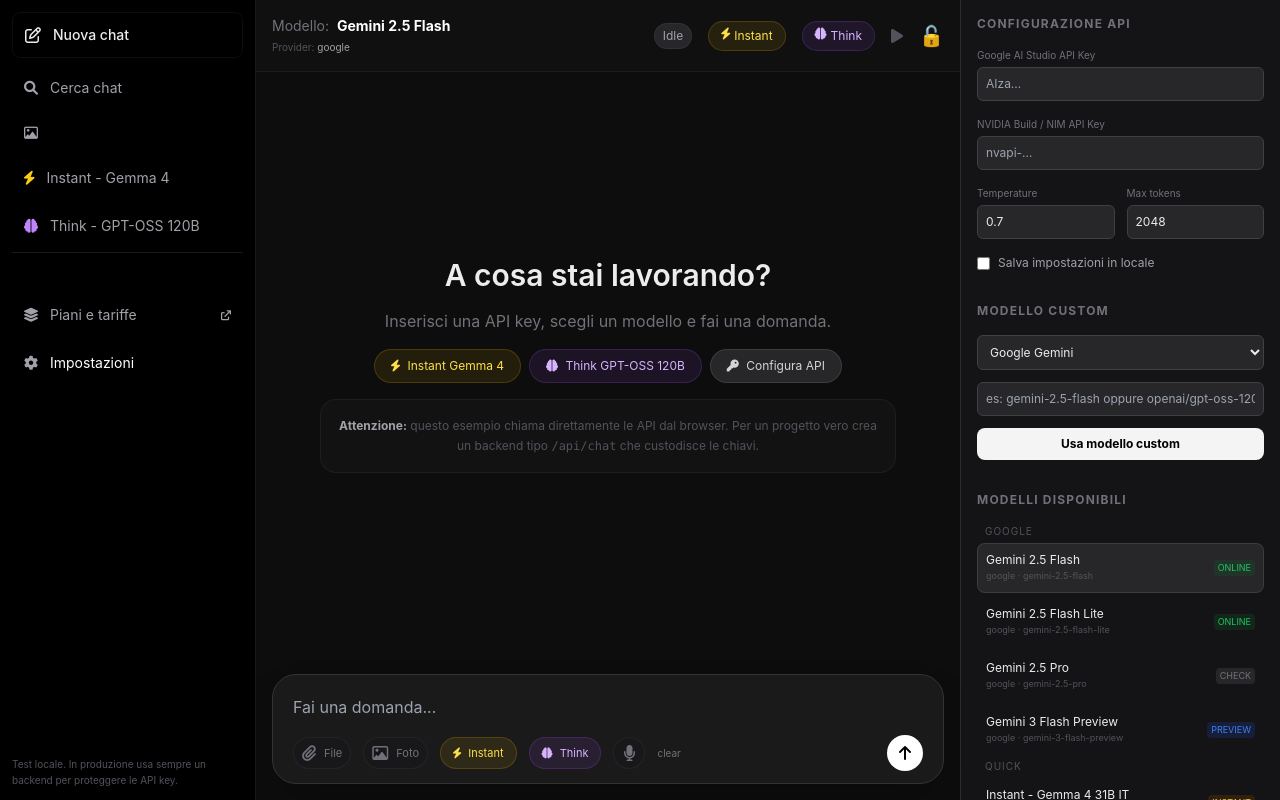
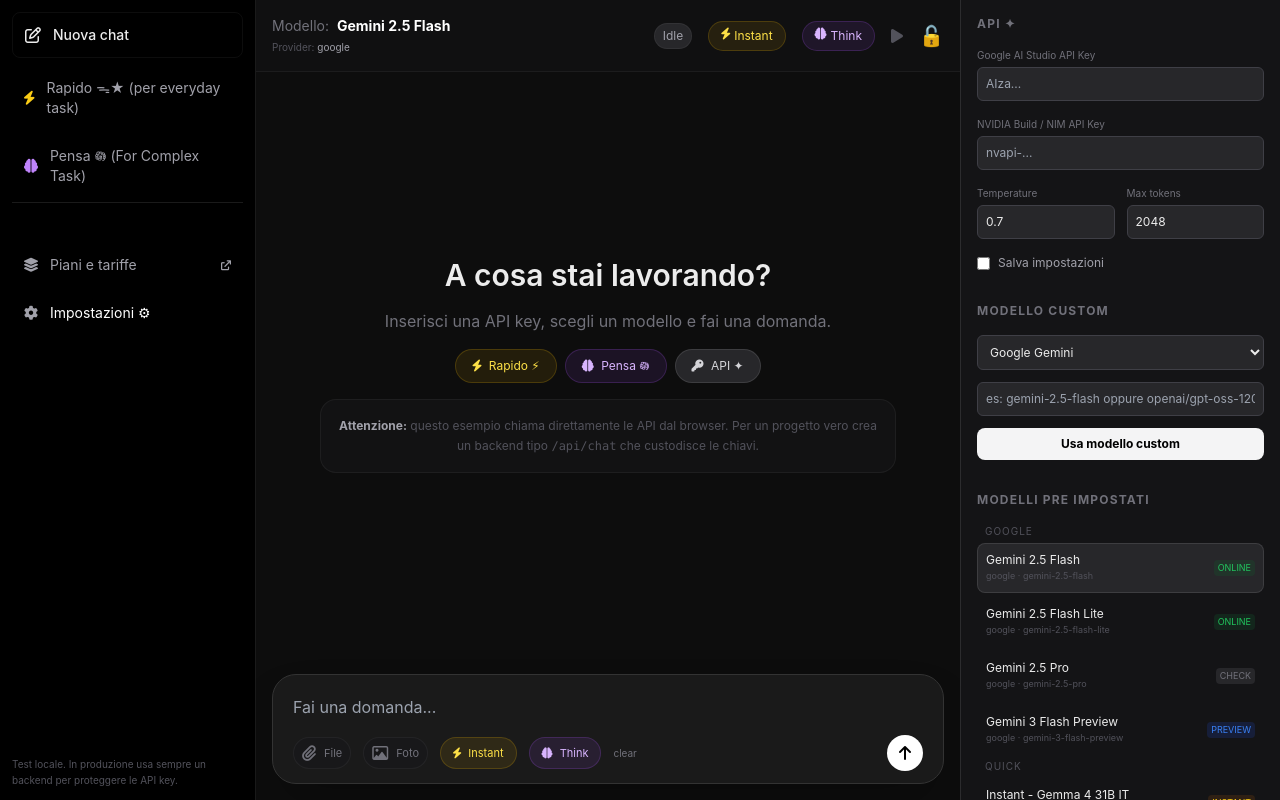
Before and after one commit to xpfefes/chat.io, a plain HTML site: page index.html in a window 1280 px wide. Drawn offline with nearby package versions, Linux system fonts and the light colour scheme.

Commit message:
Update index.html

```diff
--- a/index.html
+++ b/index.html
@@ -248,28 +248,13 @@
 
     <nav class="flex-1 space-y-1 text-sm text-zinc-400">
 
-      <div
-        onclick="focusSearchNotImplemented()"
-        class="flex items-center gap-3 p-3 rounded-lg hover:bg-zinc-800 cursor-pointer"
-      >
-        <i class="fa-solid fa-magnifying-glass"></i>
-        Cerca chat
-      </div>
-
-      <div
-        class="flex items-center gap-3 p-3 rounded-lg hover:bg-zinc-800 cursor-pointer"
-        onclick="alert('.')"
-      >
-        <i class="fa-regular fa-image"></i>
-
-      </div>
 
       <div
         class="flex items-center gap-3 p-3 rounded-lg hover:bg-zinc-800 cursor-pointer"
         onclick="selectQuickModel('instant')"
       >
         <i class="fa-solid fa-bolt text-yellow-400"></i>
-        Instant - Gemma 4
+      Rapido ᯓ★ (per everyday task)
       </div>
 
       <div
@@ -277,7 +262,7 @@
         onclick="selectQuickModel('think')"
       >
         <i class="fa-solid fa-brain text-purple-400"></i>
-        Think - GPT-OSS 120B
+       Pensa 𖡎 (For Complex Task)
       </div>
 
       <div class="mt-10 pt-10 border-t border-white/10 space-y-1">
@@ -298,7 +283,7 @@
           class="flex items-center gap-3 p-3 rounded-lg hover:bg-zinc-800 cursor-pointer text-white"
         >
           <i class="fa-solid fa-gear text-zinc-400"></i>
-          Impostazioni
+          Impostazioni ⚙︎
         </div>
 
       </div>
@@ -353,7 +338,7 @@
         <button
           onclick="selectQuickModel('instant')"
           class="desktop-only text-xs px-3 py-1.5 rounded-full bg-yellow-500/10 text-yellow-300 border border-yellow-500/20 hover:bg-yellow-500/20"
-          title="Gemma 4 Instant"
+          title="Rapido ⚡︎"
         >
           <i class="fa-solid fa-bolt mr-1"></i>
           Instant
@@ -362,7 +347,7 @@
         <button
           onclick="selectQuickModel('think')"
           class="desktop-only text-xs px-3 py-1.5 rounded-full bg-purple-500/10 text-purple-300 border border-purple-500/20 hover:bg-purple-500/20"
-          title="GPT-OSS 120B Think"
+          title="Pensa 𖡎"
         >
           <i class="fa-solid fa-brain mr-1"></i>
           Think
@@ -405,7 +390,7 @@
             class="text-xs px-4 py-2 rounded-full bg-yellow-500/10 text-yellow-300 border border-yellow-500/20 hover:bg-yellow-500/20"
           >
             <i class="fa-solid fa-bolt mr-1"></i>
-            Instant Gemma 4
+           Rapido ⚡︎
           </button>
 
           <button
@@ -413,7 +398,7 @@
             class="text-xs px-4 py-2 rounded-full bg-purple-500/10 text-purple-300 border border-purple-500/20 hover:bg-purple-500/20"
           >
             <i class="fa-solid fa-brain mr-1"></i>
-            Think GPT-OSS 120B
+           Pensa 𖡎
           </button>
 
           <button
@@ -421,7 +406,7 @@
             class="text-xs px-4 py-2 rounded-full bg-zinc-800 text-zinc-300 border border-white/10 hover:bg-zinc-700"
           >
             <i class="fa-solid fa-key mr-1"></i>
-            Configura API
+            API ✦
           </button>
         </div>
 
@@ -479,28 +464,22 @@
             </label>
 
             <button
-              onclick="selectQuickModel('rapido')"
+              onclick="selectQuickModel('instant')"
               class="h-8 px-2 sm:px-3 rounded-full bg-yellow-500/10 text-yellow-300 border border-yellow-500/20 text-[11px] hover:bg-yellow-500/20"
-              title="rapido: Gemma 4"
+              title="  Rapido ⚡︎ "
             >
               <i class="fa-solid fa-bolt"></i>
               <span class="quick-pill-text ml-1">Instant</span>
             </button>
 
             <button
-              onclick="selectQuickModel('pensa')"
+              onclick="selectQuickModel('think')"
               class="h-8 px-2 sm:px-3 rounded-full bg-purple-500/10 text-purple-300 border border-purple-500/20 text-[11px] hover:bg-purple-500/20"
-              title="pensa: GPT"
+              title="Pensa 𖡎"
             >
               <i class="fa-solid fa-brain"></i>
               <span class="quick-pill-text ml-1">Think</span>
             </button>
-
-            <i
-              class="fa-solid fa-microphone hover:text-white cursor-pointer h-8 w-8 rounded-full bg-zinc-900/80 border border-white/5 flex items-center justify-center"
-              onclick="alert('Placeholder: qui puoi integrare Web Speech API o Whisper.')"
-              title="Placeholder microfono"
-            ></i>
 
             <button
               onclick="clearFiles()"
@@ -536,7 +515,7 @@
 
     <div class="flex items-center justify-between mb-4">
       <h3 class="text-xs font-bold text-zinc-500 uppercase tracking-widest">
-        Configurazione API
+        API ✦
       </h3>
 
       <button onclick="closeDrawers()" class="lg:hidden h-9 w-9 rounded-full bg-zinc-800 hover:bg-zinc-700">
@@ -601,7 +580,7 @@
           class="accent-white"
           onchange="persistSettings()"
         />
-        Salva impostazioni in locale
+        Salva impostazioni
       </label>
 
     </div>
@@ -636,7 +615,7 @@
     </div>
 
     <h3 class="text-xs font-bold text-zinc-500 uppercase mt-8 mb-4 tracking-widest">
-      Modelli disponibili
+      Modelli pre impostati
     </h3>
 
     <div class="space-y-1" id="modelList"></div>
@@ -701,7 +680,7 @@
       <textarea
         id="systemPrompt"
         rows="8"
-        placeholder="Es: Rispondi come un ingegnere software ..."
+        placeholder="Es: Rispondi come un ingegnere software."
         class="w-full bg-zinc-800 border border-zinc-700 rounded-xl p-4 text-sm text-white outline-none focus:border-blue-500"
       ></textarea>
 
@@ -1458,7 +1437,7 @@
       input.style.height = "auto";
       clearFiles();
 
-      const aiBubble = appendMessage("ai", "Sto pensando✦˚...", { loading: true });
+      const aiBubble = appendMessage("ai", "✦ ", { loading: true });
 
       setLoading(true);
 
@@ -1823,7 +1802,7 @@
               class="text-xs px-4 py-2 rounded-full bg-yellow-500/10 text-yellow-300 border border-yellow-500/20 hover:bg-yellow-500/20"
             >
               <i class="fa-solid fa-bolt mr-1"></i>
-              Instant Gemma 4
+             Rapido ✦
             </button>
 
             <button
@@ -1831,7 +1810,7 @@
               class="text-xs px-4 py-2 rounded-full bg-purple-500/10 text-purple-300 border border-purple-500/20 hover:bg-purple-500/20"
             >
               <i class="fa-solid fa-brain mr-1"></i>
-              Think GPT-OSS 120B
+              Pensa ✦
             </button>
           </div>
         </div>
```
